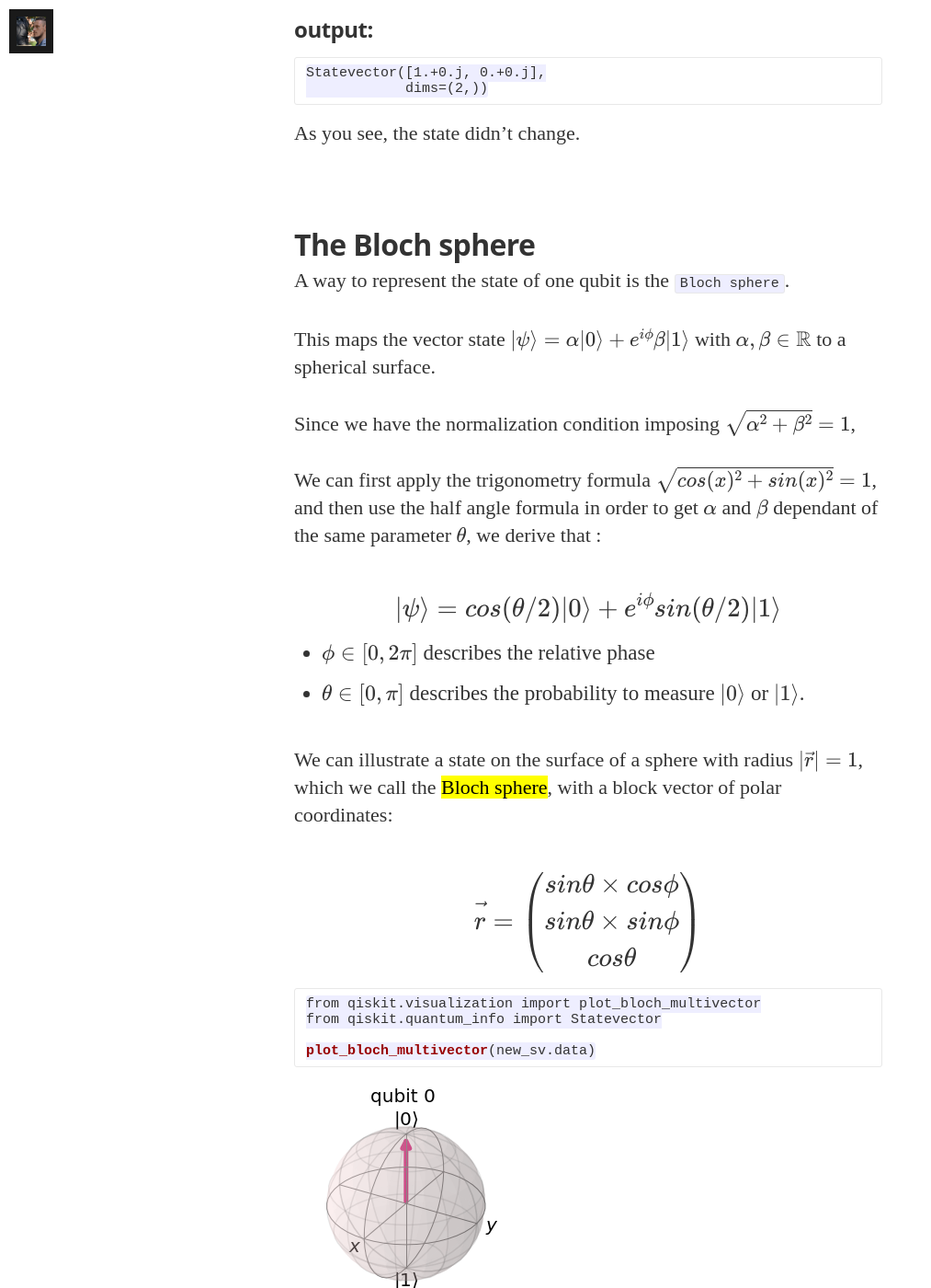
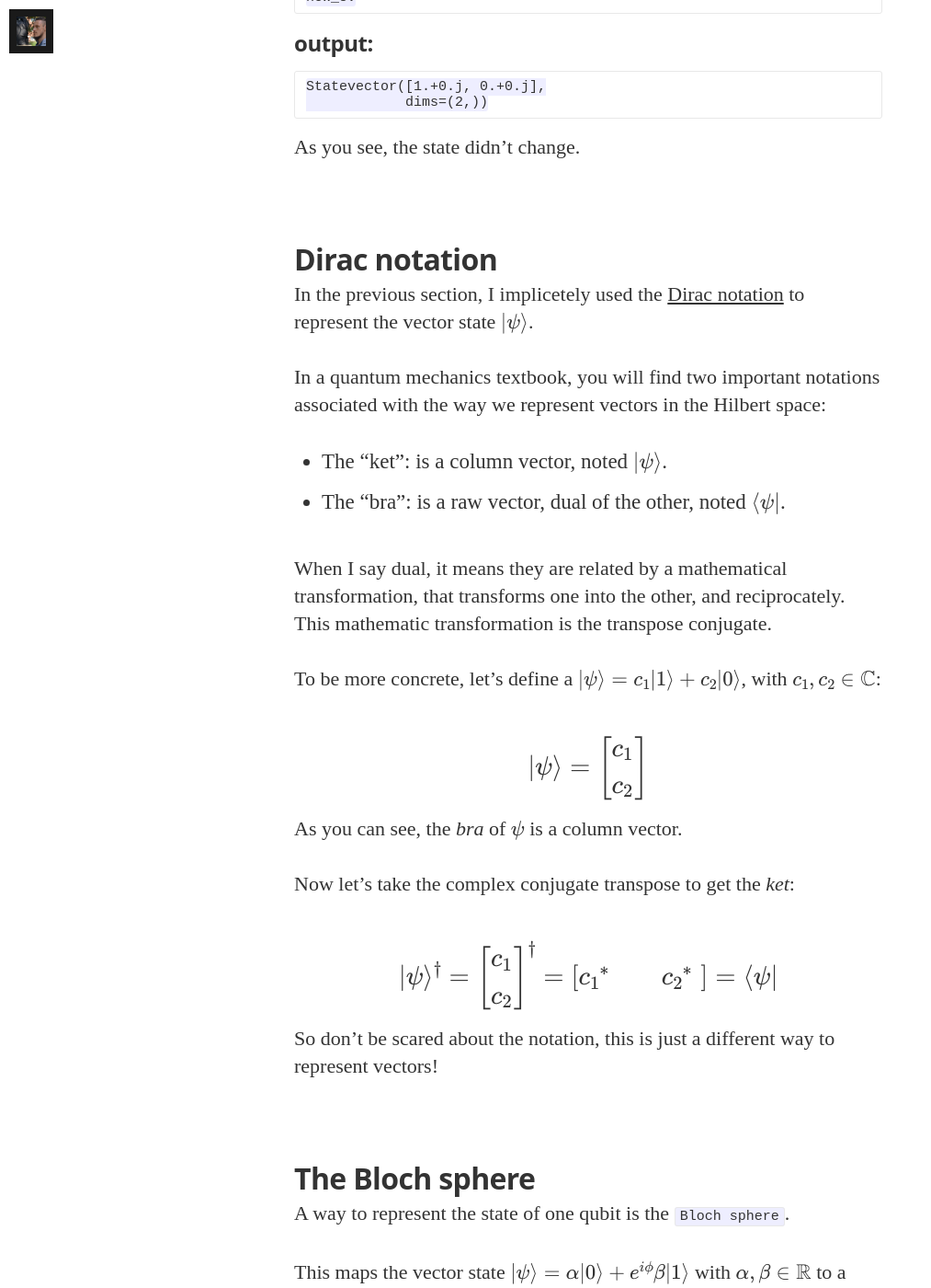
Before and after one commit to ManuNeuro/EmmanuelCalvet, a Jekyll site: the page built from _posts/2022-01-12-quantum-tuto-p1.md, in a window 1280 px wide and 1400 px high, scrolled down 2118 px. Shown: the whole window at 92% size, without its empty margins (0-1013 px from the left). Built offline with Jekyll 4.4.1, drawn with Linux system fonts in a browser that asks for light colours; nearby versions of some CDN libraries; some web fonts are replaced; formulas are drawn with MathJax 3; comment, search, counter and statistics services are not loaded; some of the changed text lies outside the part shown.

Commit message:
Update 2022-01-12-quantum-tuto-p1.md

```diff
--- a/_posts/2022-01-12-quantum-tuto-p1.md
+++ b/_posts/2022-01-12-quantum-tuto-p1.md
@@ -16,7 +16,7 @@ In this lab, you will learn how to write `Qiskit` code and investigate single-qu
 
 We respresent a quantum qubit state as:
 
-$$\vert\psi\rangle = \sqrt{1-p}\vert0\rangle + e^{i\phi}\sqrt{p}\vert1\rangle$$
+$$\LARGE \vert\psi\rangle = \sqrt{1-p}\vert0\rangle + e^{i\phi}\sqrt{p}\vert1\rangle$$
 
 Here, $p$ is the probability that a measurement of the state in the computational basis $\{\vert0\rangle, \vert1\rangle\}$ will have the outcome $1$, and $\phi$ is the phase between the two computational basis states.
 
@@ -92,6 +92,47 @@ Statevector([1.+0.j, 0.+0.j],
 
 As you see, the state didn't change.
 
+## Dirac notation
+In the previous section, I implicetely used the [Dirac notation](https://wiki.physics.udel.edu/wiki_phys813/images/0/01/Dirac_notation_and_rules_of_quantum_mechanics.pdf) to represent the vector state $\vert \psi\rangle$.
+
+In a quantum mechanics textbook, you will find two important notations associated with the way we represent vectors in the Hilbert space:
+
+- The "ket": is a column vector, noted $\vert \psi\rangle$.
+- The "bra": is a raw vector, dual of the other, noted $\langle \psi\vert$.
+
+When I say dual, it means they are related by a mathematical transformation, that transforms one into the other, and reciprocately.
+This mathematic transformation is the transpose conjugate.
+
+To be more concrete, let's define a $\vert \psi\rangle=c_1\vert1\rangle+ c_2\vert0\rangle$, with $c_1, c_2 \in \mathbb{C}$:
+
+$$\LARGE
+\vert \psi\rangle=
+\begin{bmatrix}
+c_1 \\
+c_2
+\end{bmatrix}
+$$
+
+As you can see, the *bra* of $\psi$ is a column vector.
+
+Now let's take the complex conjugate transpose to get the *ket*:
+
+$$\LARGE
+\vert \psi\rangle^{\dagger}=
+{\begin{bmatrix}
+c_1 \\
+c_2
+\end{bmatrix}}^{\dagger}
+=
+\begin{bmatrix}
+{c_1}^* &&
+{c_2}^*
+\end{bmatrix}
+= \langle \psi \vert
+$$
+
+So don't be scared about the notation, this is just a different way to represent vectors!
+
 ## The Bloch sphere
 
 A way to represent the state of one qubit is the `Bloch sphere`.
@@ -134,6 +175,7 @@ plot_bloch_multivector(new_sv.data)
 As you can see, the state $\vert0\rangle$ gets projected on the sphere's north pole. Notice that the angle $\theta$ is divided by 2. This means that the orthogonal basis $(\vert0\rangle, \vert1\rangle)$ is stretched in the Bloch sphere, and each vector is now separated by an angle of $2\times90=180$ degree.
 
 ## Our first gate!
+
 
 Mathematically, a gate is a matrix; a single qubit matrix applies to the two-dimensional state and transforms this state into a new one; hence it's a $2\times2$ matrix.
 
```
